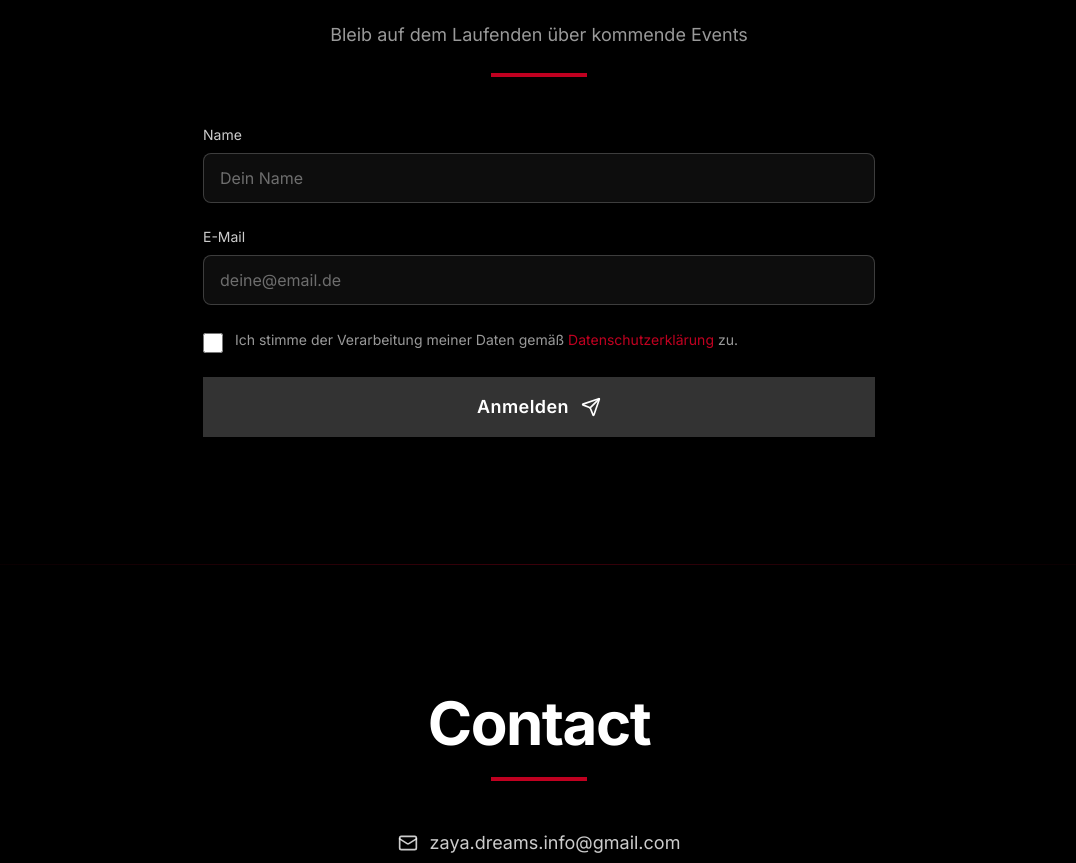
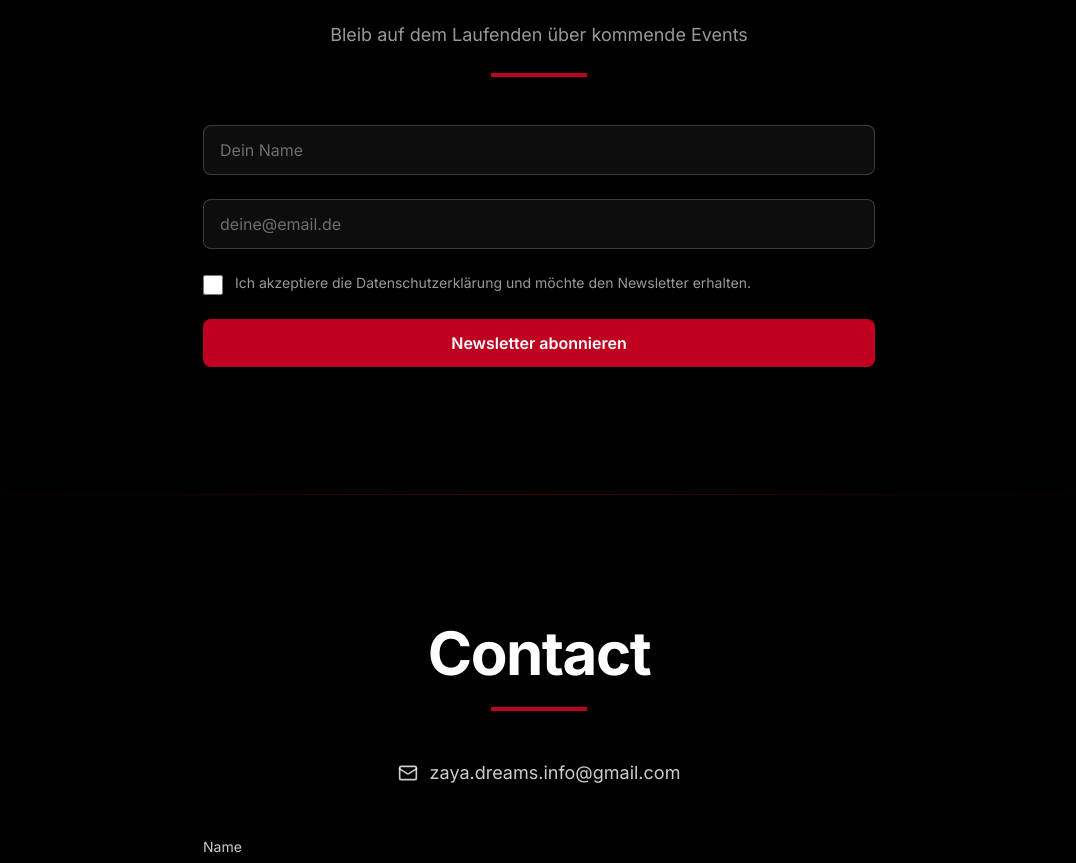
Before and after one commit to zayadreamsinfo-cmd/zaya-dreams-site, a React (Vite) app: page / in a window 1280 px wide. Shown: the part 6122-6985 px from the top of the page, without its empty margins (101-1177 px from the left). Built offline with nearby package versions, Linux system fonts and the light colour scheme.

Commit message:
Connect newsletter form to Brevo API

```diff
--- a/src/sections/Newsletter.tsx
+++ b/src/sections/Newsletter.tsx
@@ -1,5 +1,5 @@
-import { useEffect, useRef, useState } from 'react';
-import { Send, Check } from 'lucide-react';
+import { useRef, useState, useEffect } from 'react';
+import { Check } from 'lucide-react';
 
 const Newsletter = () => {
   const sectionRef = useRef<HTMLElement>(null);
@@ -35,14 +35,31 @@ const Newsletter = () => {
 
     setIsSubmitting(true);
 
-    // Simulate API call
-    await new Promise(resolve => setTimeout(resolve, 1000));
+    try {
+      const response = await fetch("/api/newsletter", {
+        method: "POST",
+        headers: {
+          "Content-Type": "application/json",
+        },
+        body: JSON.stringify({
+          email,
+          name,
+        }),
+      });
 
-    setIsSubmitting(false);
-    setIsSubmitted(true);
-    setName('');
-    setEmail('');
-    setConsent(false);
+      if (!response.ok) {
+        throw new Error("Newsletter subscription failed");
+      }
+
+      setIsSubmitting(false);
+      setIsSubmitted(true);
+      setName('');
+      setEmail('');
+      setConsent(false);
+    } catch (error) {
+      console.error("Newsletter subscription error:", error);
+      setIsSubmitting(false);
+    }
   };
 
   return (
@@ -90,9 +107,6 @@ const Newsletter = () => {
               <form onSubmit={handleSubmit} className="space-y-6">
                 {/* Name Field */}
                 <div>
-                  <label htmlFor="newsletter-name" className="block text-white/80 text-sm mb-2">
-                    Name
-                  </label>
                   <input
                     type="text"
                     id="newsletter-name"
@@ -106,9 +120,6 @@ const Newsletter = () => {
 
                 {/* Email Field */}
                 <div>
-                  <label htmlFor="newsletter-email" className="block text-white/80 text-sm mb-2">
-                    E-Mail
-                  </label>
                   <input
                     type="email"
                     id="newsletter-email"
@@ -124,35 +135,24 @@ const Newsletter = () => {
                 <div className="flex items-start gap-3">
                   <input
                     type="checkbox"
-                    id="consent"
+                    id="newsletter-consent"
                     checked={consent}
                     onChange={(e) => setConsent(e.target.checked)}
                     required
-                    className="mt-1 w-5 h-5 rounded border border-white/20 bg-white/5 text-[#C00020] focus:ring-[#C00020] focus:ring-offset-0 cursor-pointer"
+                    className="w-5 h-5 mt-0.5 accent-[#C00020] cursor-pointer"
                   />
-                  <label htmlFor="consent" className="text-white/60 text-sm leading-relaxed cursor-pointer">
-                    Ich stimme der Verarbeitung meiner Daten gemäß{' '}
-                    <a href="#" className="text-[#C00020] hover:underline">
-                      Datenschutzerklärung
-                    </a>{' '}
-                    zu.
+                  <label htmlFor="newsletter-consent" className="text-white/60 text-sm cursor-pointer">
+                    Ich akzeptiere die Datenschutzerklärung und möchte den Newsletter erhalten.
                   </label>
                 </div>
 
                 {/* Submit Button */}
                 <button
                   type="submit"
-                  disabled={isSubmitting || !name || !email || !consent}
-                  className="w-full bg-[#C00020] hover:bg-[#E00030] disabled:bg-white/20 disabled:cursor-not-allowed text-white font-semibold px-8 py-4 text-lg tracking-wide transition-all duration-300 flex items-center justify-center gap-3"
+                  disabled={isSubmitting}
+                  className="w-full bg-[#C00020] hover:bg-[#E00030] disabled:opacity-50 disabled:cursor-not-allowed text-white font-semibold py-3 px-6 rounded-lg transition-all duration-200"
                 >
-                  {isSubmitting ? (
-                    <span>Anmelden...</span>
-                  ) : (
-                    <>
-                      <span>Anmelden</span>
-                      <Send className="w-5 h-5" />
-                    </>
-                  )}
+                  {isSubmitting ? 'Wird angemeldet...' : 'Newsletter abonnieren'}
                 </button>
               </form>
             )}
```
